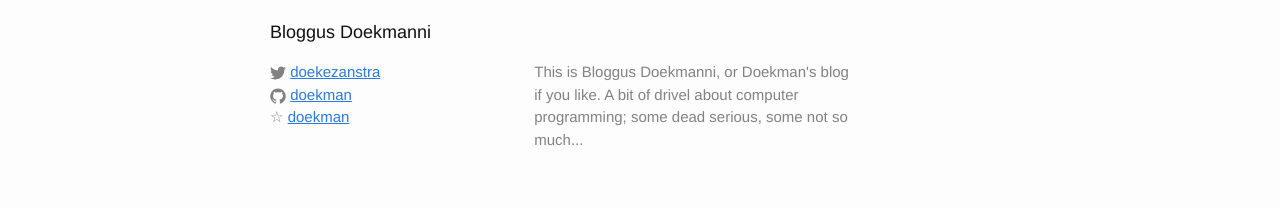
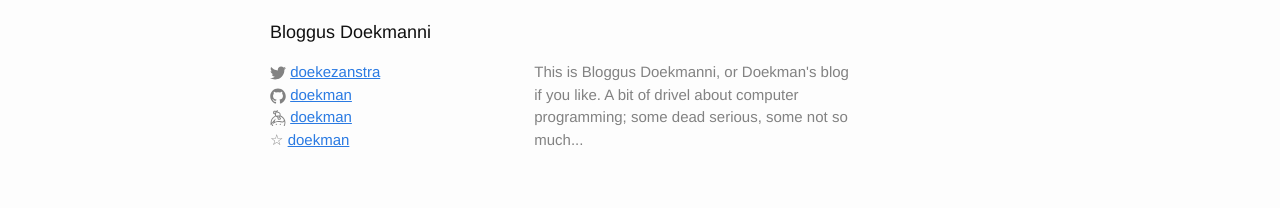
Before and after one commit to doekman/doekman.github.io, a Jekyll site: the page built from index.html, in a window 1280 px wide. Shown: the part 938-1146 px from the top of the page. Built offline with Jekyll 4.4.1, drawn with Linux system fonts in a browser that asks for light colours.

Commit message:
Keybase in footer

```diff
--- a/_config.yml
+++ b/_config.yml
@@ -17,6 +17,7 @@
 url: "http://blog.zanstra.com" # the base hostname & protocol for your site
 twitter_username: doekezanstra
 github_username:  doekman
+keybase_username: doekman
 
 # Build settings
 markdown: kramdown
--- a/_includes/footer.html
+++ b/_includes/footer.html
@@ -17,6 +17,11 @@
             {% include icon-github.html username=site.github_username %}
           </li>
           {% endif %}
+          {% if site.keybase_username %}
+          <li>
+            {% include icon-keybase.html username=site.keybase_username %}
+          </li>
+          {% endif %}
           <li>
               <span style="color:#828282;size:150%;text-decoration:none" title="Micro.blog">☆</span> <a href="https://micro.blog/doekman" rel="me" />doekman</a>
           </li>
--- /dev/null
+++ b/_includes/icon-keybase.html
@@ -0,0 +1 @@
+<span class="icon icon--keybase">{% include icon-keybase.svg %}</span><a href="https://keybase.io/{{ include.username }}" title="Keybase"><span class="username">{{ include.username }}</span></a>
```
Also changed, not shown: _includes/icon-keybase.svg (added).
